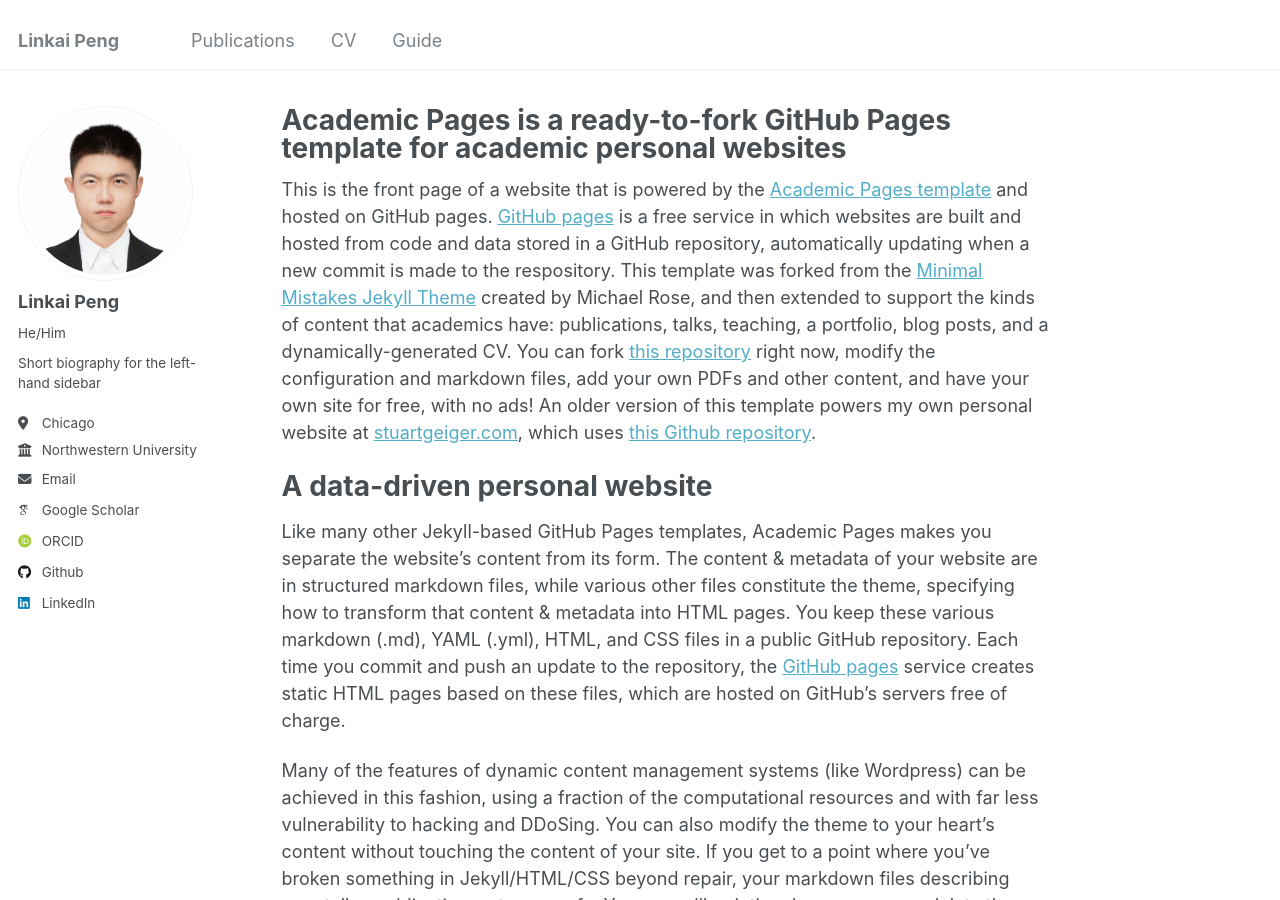
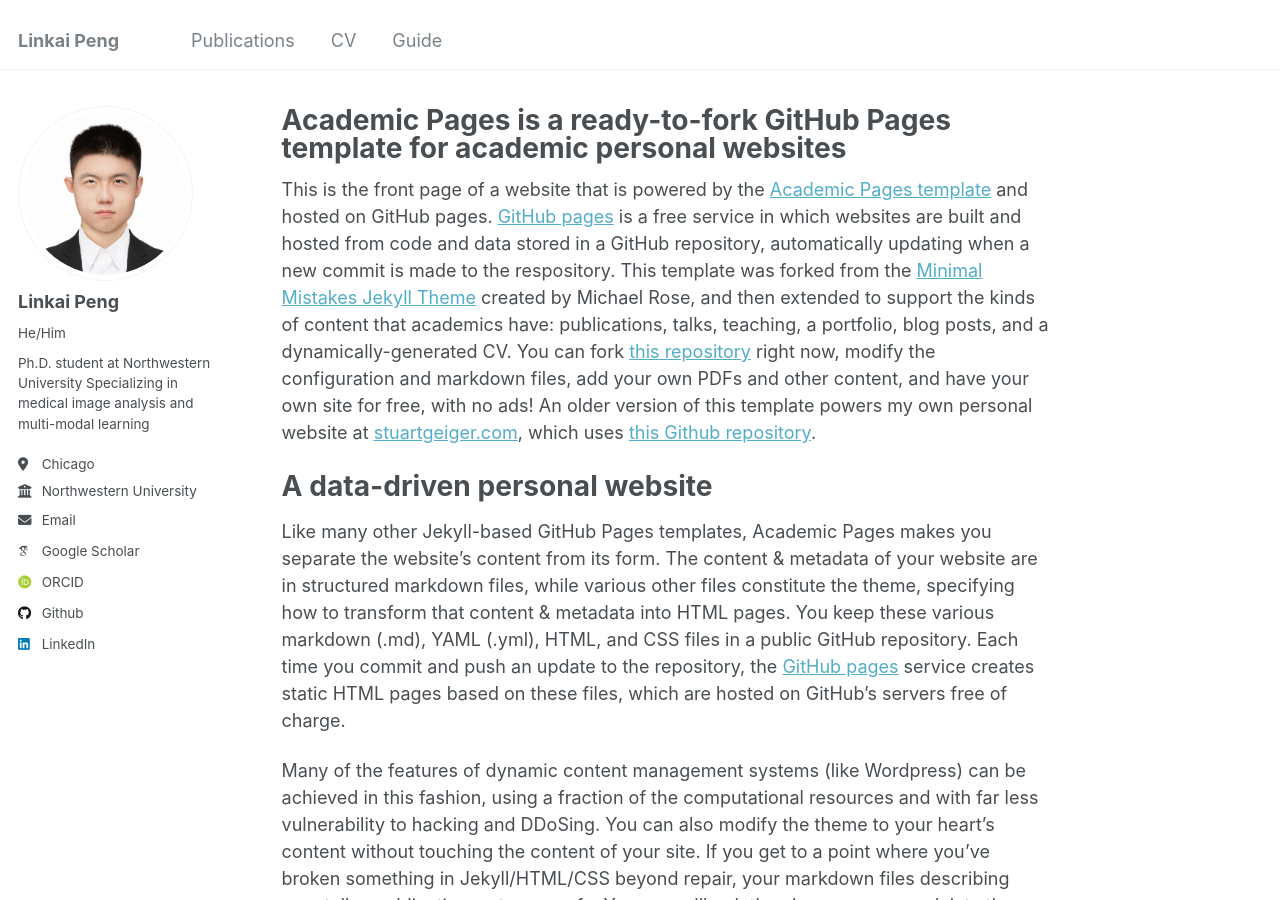
Before and after one commit to lkpengcs/lkpengcs.github.io, a Jekyll site: the page built from _pages/about.md, in a window 1280 px wide and 900 px high. Built offline with Jekyll 4.4.1, drawn with Linux system fonts in a browser that asks for light colours; some web fonts are replaced.

Commit message:
update bio

```diff
--- a/_config.yml
+++ b/_config.yml
@@ -24,7 +24,7 @@
   avatar           : "photo.png"
   name             : "Linkai Peng"
   pronouns         : "He/Him"
-  bio              : "Short biography for the left-hand sidebar"
+  bio              : "Ph.D. student at Northwestern University \n Specializing in medical image analysis and multi-modal learning"
   location         : "Chicago"
   employer         : "Northwestern University"
   uri              : # URL
```
